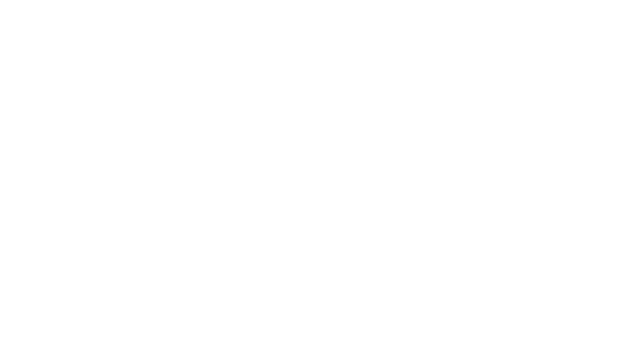
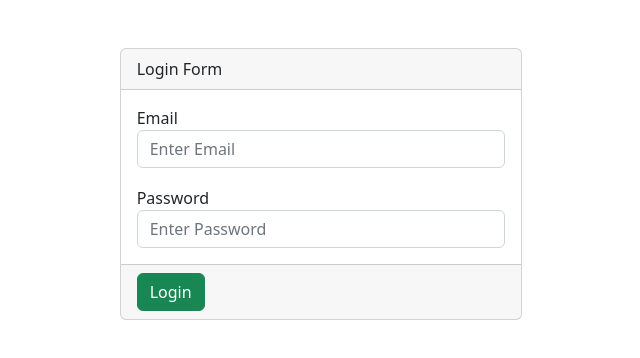
Before and after one commit to High-Levels/GoBlog, a React (Vite) app in the folder frontend/: page /login in a window 1280 px wide. Before the commit this address had no page. Shown: the top 358 px of the page, without its empty margins (319-959 px from the left). Built offline with nearby package versions, Linux system fonts and the light colour scheme.

Commit message:
Login Page

```diff
--- a/frontend/src/App.jsx
+++ b/frontend/src/App.jsx
@@ -1,9 +1,10 @@
 import { useState } from 'react'
 import reactLogo from './assets/react.svg'
 import viteLogo from '/vite.svg'
-import './App.css'
+// import './App.css'
 import { BrowserRouter as Router, Route, Routes } from 'react-router-dom'
 import Home from './pages/Home'
+import Login from './pages/Login'
 
 function App() {
   const [count, setCount] = useState(0)
@@ -12,6 +13,7 @@
     <Router>
       <Routes>
         <Route path='/' element={<Home />} exact />
+        <Route path='/login' element={<Login />} />
       </Routes>
     </Router>
   )
--- /dev/null
+++ b/frontend/src/components/Gap.jsx
@@ -0,0 +1,7 @@
+import React from 'react'
+
+const Gap = ({ height, width }) => {
+  return <div style={{ height, width }} />
+}
+
+export default Gap
--- /dev/null
+++ b/frontend/src/components/Input.jsx
@@ -0,0 +1,14 @@
+import React from 'react'
+
+const Input = ({ label, ...rest }) => {
+  return (
+    <div>
+      <div className='form-group'>
+        <label htmlFor='email'>{label}</label>
+        <input {...rest} className='form-control' />
+      </div>
+    </div>
+  )
+}
+
+export default Input
--- a/frontend/src/main.jsx
+++ b/frontend/src/main.jsx
@@ -1,7 +1,7 @@
 import React from 'react'
 import ReactDOM from 'react-dom/client'
 import App from './App'
-import './index.css'
+// import './index.css'
 import 'bootstrap/dist/css/bootstrap.min.css'
 import 'bootstrap/dist/js/bootstrap.bundle.min.js'
 
--- /dev/null
+++ b/frontend/src/pages/Login.jsx
@@ -0,0 +1,34 @@
+import React from 'react'
+import Button from '../components/Button'
+import Gap from '../components/Gap'
+import Input from '../components/Input'
+
+const Login = () => {
+  return (
+    <div className='container-fluid h-100 mt-5'>
+      <div className='row justify-content-center align-items-center h-100'>
+        <div className='col-md-4'>
+          <form action=''>
+            <div className='card'>
+              <div className='card-header'>Login Form</div>
+              <div className='card-body'>
+                <Input label='Email' placeholder='Enter Email' type='email' />
+                <Gap height={18} />
+                <Input
+                  label='Password'
+                  placeholder='Enter Password'
+                  type='password'
+                />
+              </div>
+              <div className='card-footer'>
+                <Button label='Login' variant='success' />
+              </div>
+            </div>
+          </form>
+        </div>
+      </div>
+    </div>
+  )
+}
+
+export default Login
```
Also changed, not shown: 1 other file (tests, documents, lock files or other folders).
